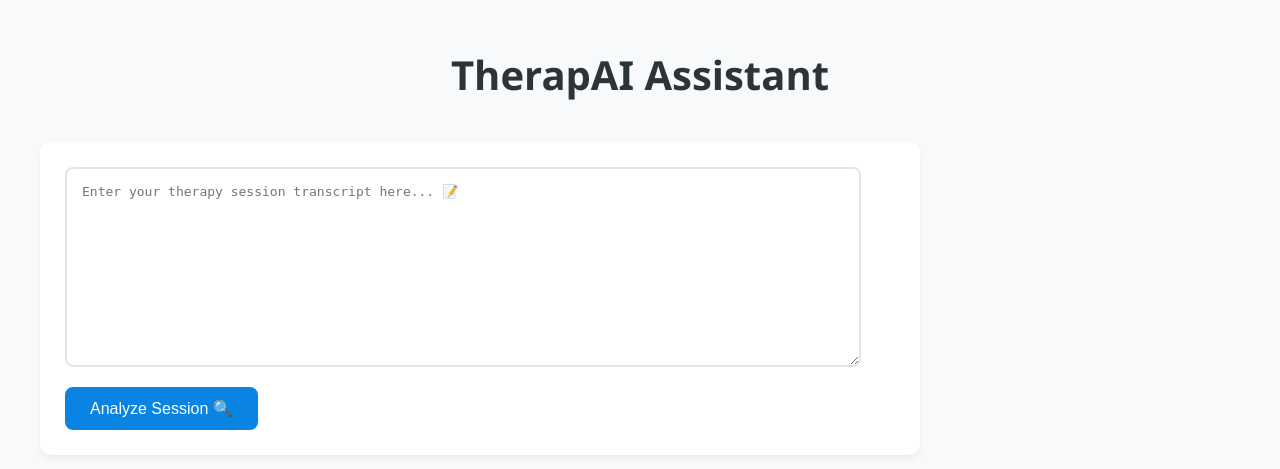
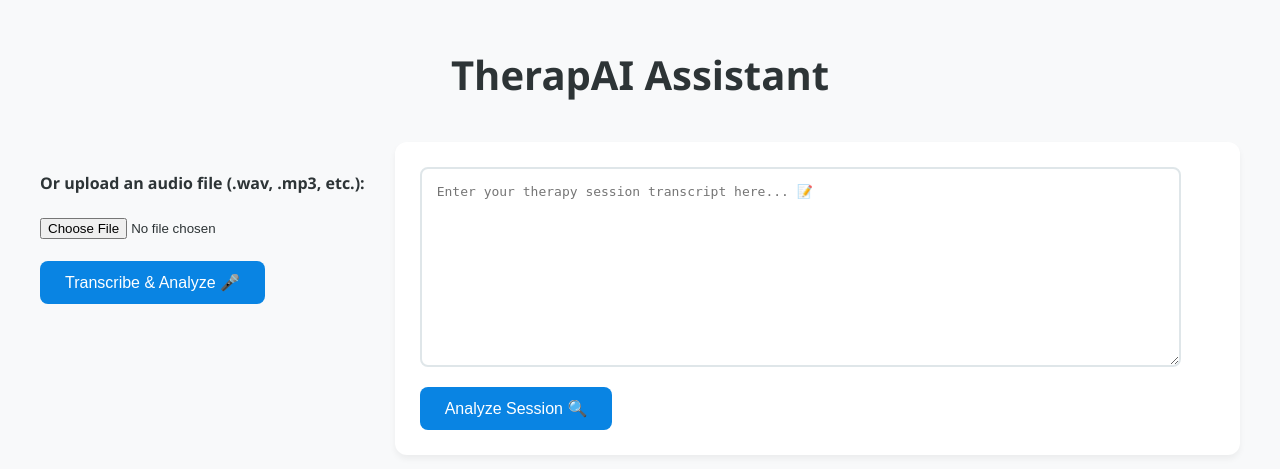
Before and after one commit to jessdepaz/TherapAI, a Flask app: page / in a window 1280 px wide. Shown: the top 469 px of the page. Run offline with Flask 3, Linux system fonts and the light colour scheme.

Commit message:
version1 untested: implementing openai

```diff
--- a/app.py
+++ b/app.py
@@ -2,12 +2,25 @@ from flask import Flask, request, render_template
 from transformers import pipeline
 from collections import defaultdict
 import re
+import openai
+import os
+
+openai.api_key = os.getenv("OPENAI_API_KEY")
 
 app = Flask(__name__)
 
-# Load models
-summarizer = pipeline("summarization", model="philschmid/bart-large-cnn-samsum")
-classifier = pipeline("zero-shot-classification")
+# Load summarizer
+summarizer = pipeline(
+    "summarization",
+    model="philschmid/bart-large-cnn-samsum"
+)
+
+# Load classifier explicitly (instead of relying on default)
+classifier = pipeline(
+    "zero-shot-classification",
+    model="facebook/bart-large-mnli",  # Same default, just now explicit
+    revision="d7645e1"  # Optional: version locking for reproducibility
+)
 
 def extract_insights(text):
     # Analyze core concerns
@@ -42,6 +55,46 @@ def extract_insights(text):
 def home():
     return render_template("index.html")
 
+@app.route("/transcribe_audio", methods=["POST"])
+def transcribe_audio():
+    audio_file = request.files.get("audio")
+
+    if not audio_file:
+        return "No audio file uploaded", 400
+
+    # Save uploaded file to a temporary path
+    filepath = "temp_audio.wav"
+    audio_file.save(filepath)
+
+    # Transcribe using OpenAI Whisper API
+    try:
+        with open(filepath, "rb") as f:
+            transcript_data = openai.Audio.transcribe("whisper-1", f)
+            transcript = transcript_data["text"]
+            os.remove(filepath)
+    except Exception as e:
+        os.remove(filepath)
+        return f"Transcription failed: {str(e)}", 500
+
+    # Reuse your summarizer and insight logic
+    summary = summarizer(
+        transcript,
+        max_length=150,
+        min_length=30,
+        do_sample=False
+    )
+    summary_text = summary[0]['summary_text']
+
+    insights = extract_insights(transcript)
+
+    return render_template(
+        "index.html",
+        summary=f"<strong>Summary of your therapy session:</strong> {summary_text}",
+        concerns=insights["concerns"],
+        breakthroughs=insights["breakthroughs"]
+    )
+
+
 @app.route("/summarize_text", methods=["POST"])
 def summarize_text():
     transcript = request.form["text"]
--- a/templates/index.html
+++ b/templates/index.html
@@ -143,6 +143,13 @@
         </div>
         {% endif %}
 
+        <form action="/transcribe_audio" method="POST" enctype="multipart/form-data" style="margin-top: 30px;">
+            <label for="audio"><strong>Or upload an audio file (.wav, .mp3, etc.):</strong></label><br><br>
+            <input type="file" name="audio" accept="audio/*" required>
+            <br><br>
+            <button type="submit">Transcribe & Analyze 🎤</button>
+        </form>
+
         <div class="main-content">
             <form action="/summarize_text" method="post">
                 <textarea name="text" rows="10" placeholder="Enter your therapy session transcript here... 📝"></textarea>
```
